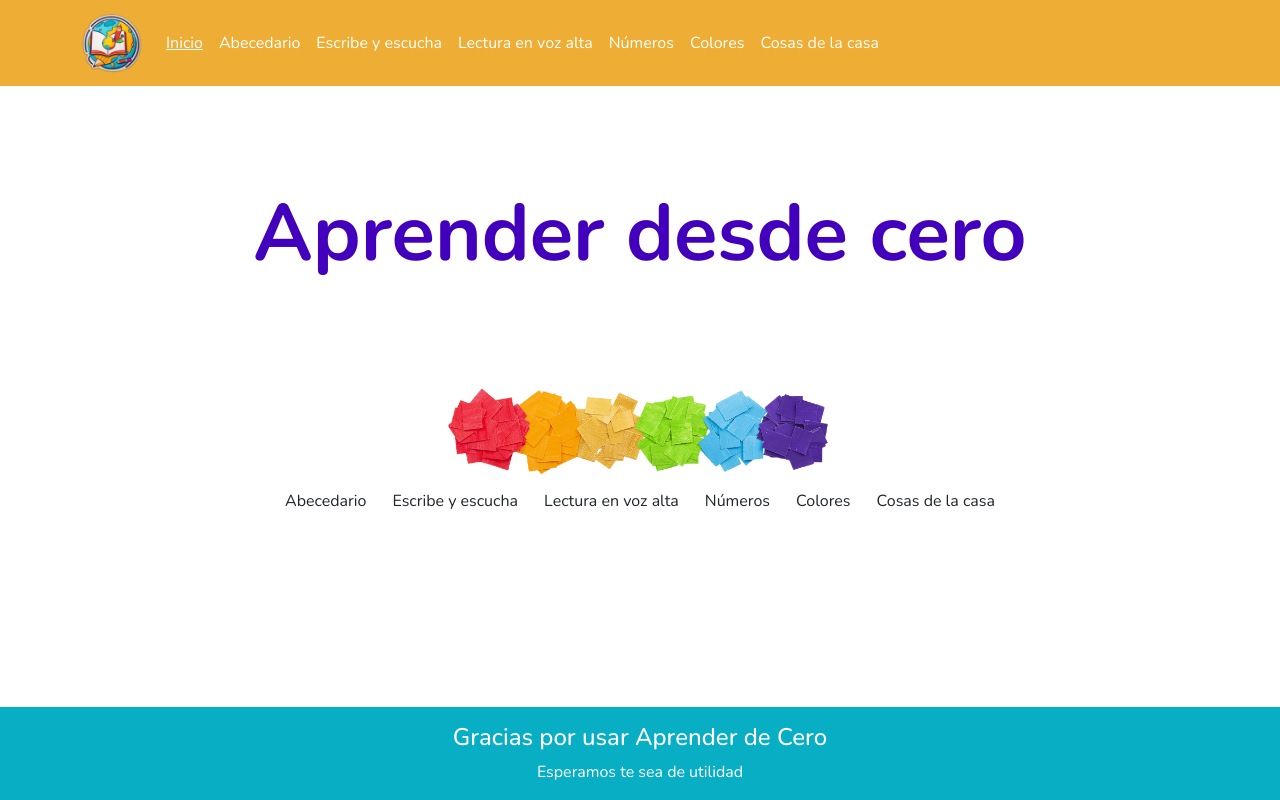
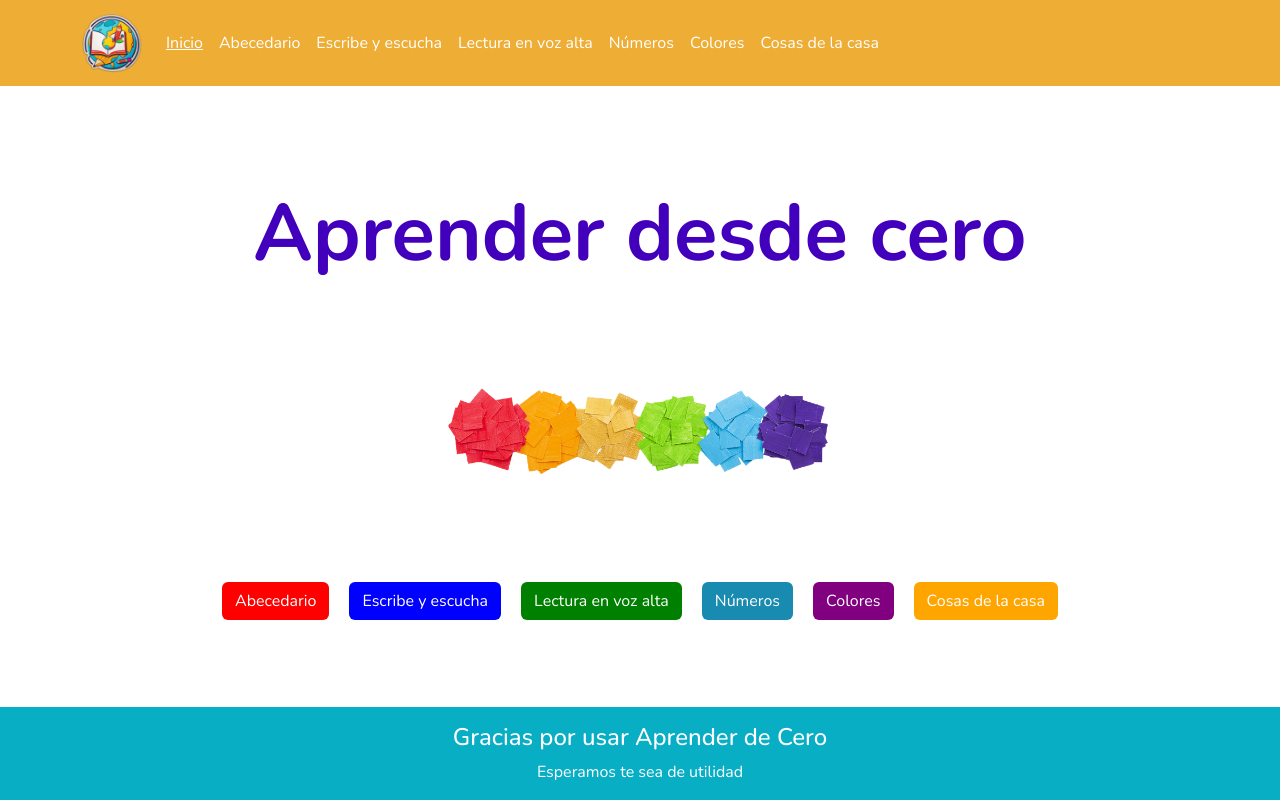
Before and after one commit to AnabelaGuillermo/aprenderDesdeCero, a React (Vite) app: page / in a window 1280 px wide. Built offline with nearby package versions, Linux system fonts and the light colour scheme.

Commit message:
Agrego estilos a los botones.

```diff
--- a/src/components/HomeView/ColorButtons.jsx
+++ b/src/components/HomeView/ColorButtons.jsx
@@ -1,13 +1,15 @@
 import React from "react";
 import { Link } from "react-router-dom";
 
+import '../../css/ColorButtons.css'
+
 const ColorButtons = () => {
   return (
-    <article className="color-buttons">
+    <article className="colorButtonsHome">
       <Link to="/Abecedario" className="btn red-btn">Abecedario</Link>
       <Link to="/Escribe y escucha" className="btn blue-btn">Escribe y escucha</Link>
       <Link to="/Lectura en voz alta" className="btn green-btn">Lectura en voz alta</Link>
-      <Link to="/Números" className="btn yellow-btn">Números</Link>
+      <Link to="/Números" className="btn lightblue-btn">Números</Link>
       <Link to="/Colores" className="btn purple-btn">Colores</Link>
       <Link to="/Cosas de la casa" className="btn orange-btn">Cosas de la casa</Link>
     </article>
--- /dev/null
+++ b/src/css/ColorButtons.css
@@ -0,0 +1,67 @@
+.colorButtonsHome {
+    display: flex;
+    justify-content: center;
+    flex-wrap: wrap;
+    gap: 20px;
+    margin-top: 100px;
+  }
+
+  .red-btn {
+    background-color: red !important;
+    color: white !important;
+    transition: transform 0.3s ease !important;
+  }
+
+  .blue-btn {
+    background-color: blue !important;
+    color: white !important;
+    transition: transform 0.3s ease !important;
+  }
+
+  .green-btn {
+    background-color: green !important;
+    color: white !important;
+    transition: transform 0.3s ease !important;
+  }
+
+  .lightblue-btn {
+    background-color: rgb(25, 139, 177) !important;
+    color: white !important;
+    transition: transform 0.3s ease !important;
+  }
+
+  .purple-btn {
+    background-color: purple !important;
+    color: white !important;
+    transition: transform 0.3s ease !important;
+  }
+
+  .orange-btn {
+    background-color: orange !important;
+    color: white !important;
+    transition: transform 0.3s ease !important;
+  }
+
+  .red-btn:hover {
+    transform: scale(1.1) !important;
+  }
+
+  .blue-btn:hover {
+    transform: scale(1.1) !important;
+  }
+
+  .green-btn:hover {
+    transform: scale(1.1) !important;
+  }
+
+  .lightblue-btn:hover {
+    transform: scale(1.1) !important;
+  }
+
+  .purple-btn:hover {
+    transform: scale(1.1) !important;
+  }
+
+  .orange-btn:hover {
+    transform: scale(1.1) !important;
+  }
--- a/src/views/NumbersView.jsx
+++ b/src/views/NumbersView.jsx
@@ -59,6 +59,13 @@ function numberToWords(num) {
   if (num === 100) return "cien";
   if (num < 10) return units[num];
   if (num < 20) return teens[num - 10];
+
+  if (num === 22) return "veintidós";
+  if (num === 23) return "veintitrés";
+  if (num === 26) return "veintiséis";
+
+  if (num > 20 && num < 30) return "veinti" + units[num - 20];
+
   if (num < 100)
     return (
       tens[Math.floor(num / 10)] +
```
